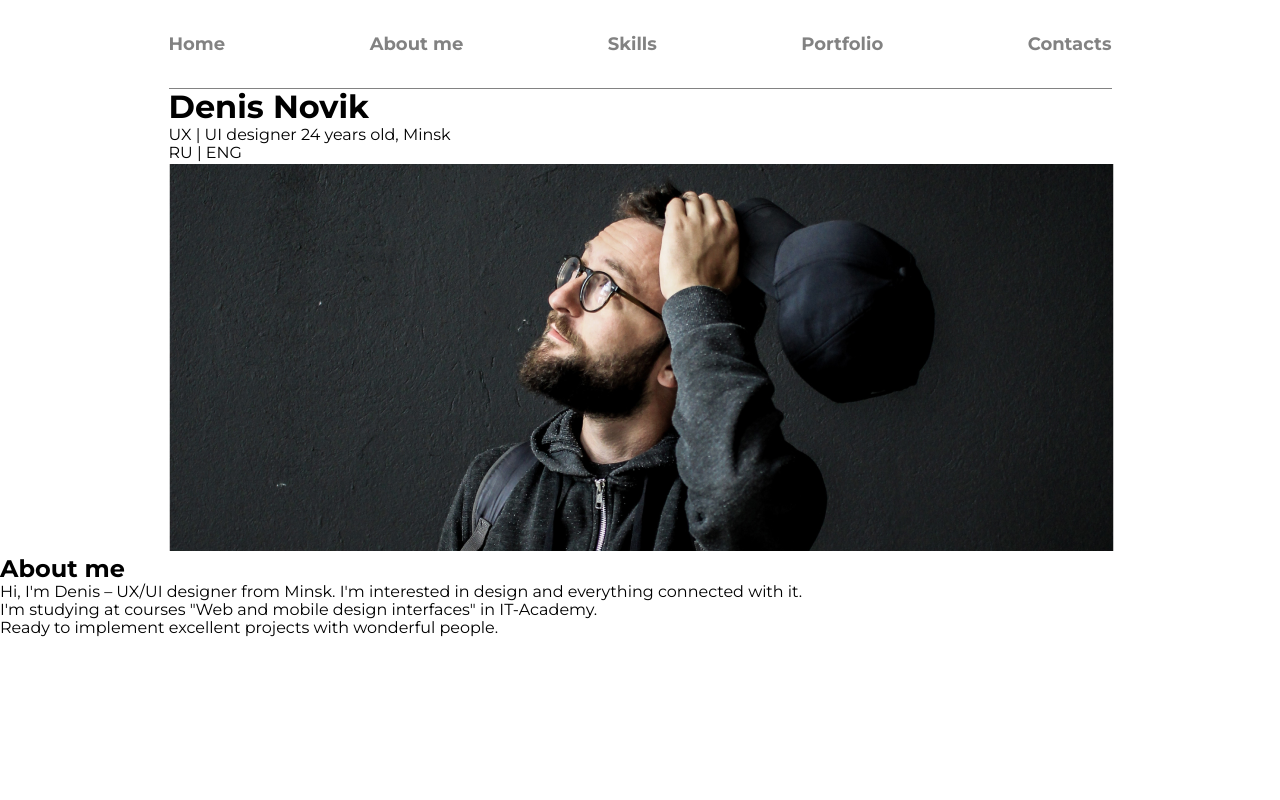
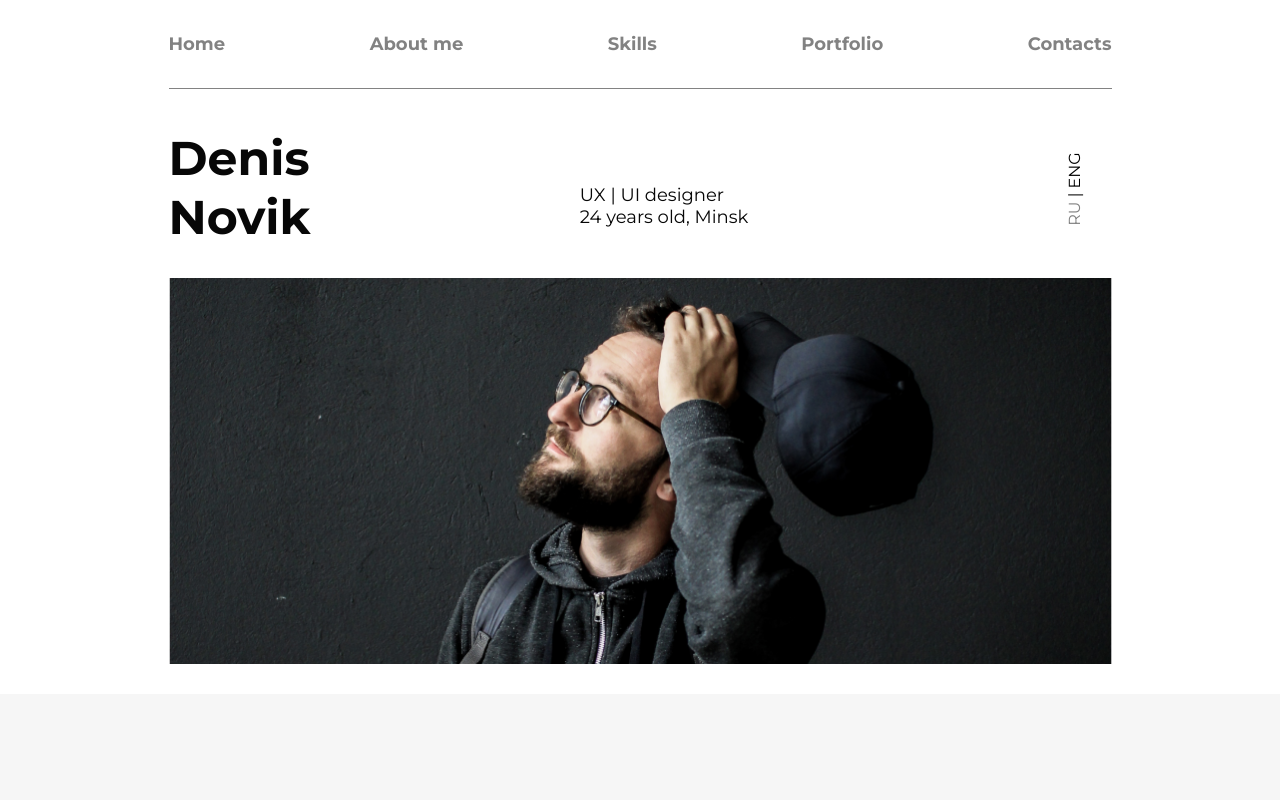
Before and after one commit to Crafterman5012/Test, a plain HTML site: page index.html in a window 1280 px wide. Shown: the top 800 px of the page. Drawn offline with Linux system fonts and the light colour scheme.

Commit message:
stylised intro and about

```diff
--- a/assets/css/style.css
+++ b/assets/css/style.css
@@ -42,3 +42,74 @@ header .container {
 .menu a:hover {
     color: #070707;
 }
+
+.intro-div {
+    display: flex;
+    justify-content: space-between;
+    padding-bottom: 30px;
+    align-items: flex-start;
+}
+
+h1 {
+    font-size: 47.3392px;
+    line-height: 59px;
+    color: #070707;
+    width: 123px;
+    margin-top: 40px;
+}
+
+.ip {
+    font-size: 18px;
+    line-height: 22px;
+    color: #070707;
+    width: 170px;
+    margin-top: 95px;
+}
+
+.rotdeg {
+    font-size: 16px;
+    line-height: 20px;
+    color: #828282;
+    transform: rotate(-90deg);
+    margin-top: 90px;
+}
+
+.rotdeg span {
+    color: #000000;
+}
+
+.intro-div img {
+    width: 100%;
+}
+
+.about {
+    background-color: #F6F6F6;
+    padding: 120px 0 107px 0;
+}
+
+.about h2 {
+    font-size: 34px;
+    line-height: 42px;
+    text-align: center;
+    color: #070707;
+    margin-bottom: 18px;
+}
+
+.about p {
+    font-size: 18px;
+    line-height: 22px;
+    text-align: center;
+    color: #070707;
+    margin-top: 54px;
+    width: 490px;
+    margin-left: auto;
+    margin-right: auto;
+}
+
+.about p:first-of-type {
+    margin-top: 0;
+}
+
+.about p:last-of-type {
+    width: 390px;
+}
```
